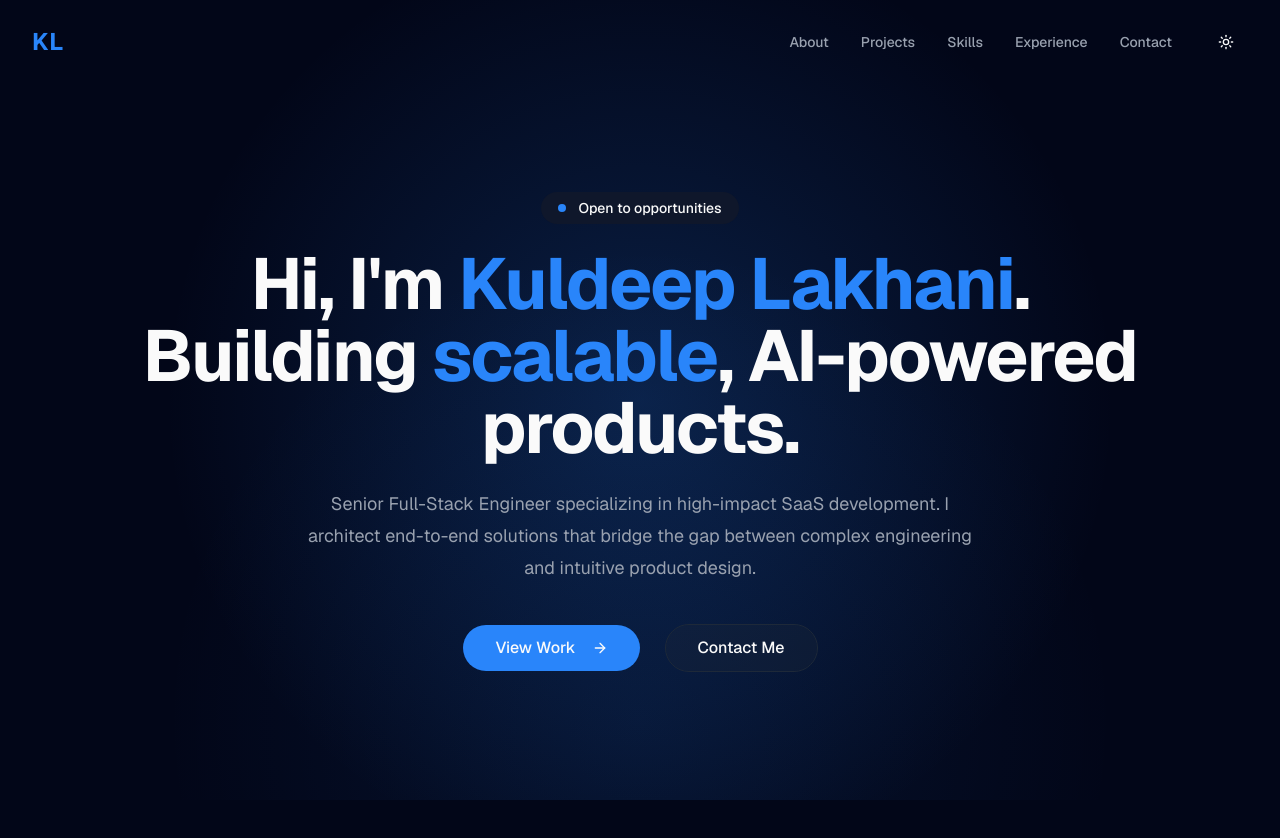
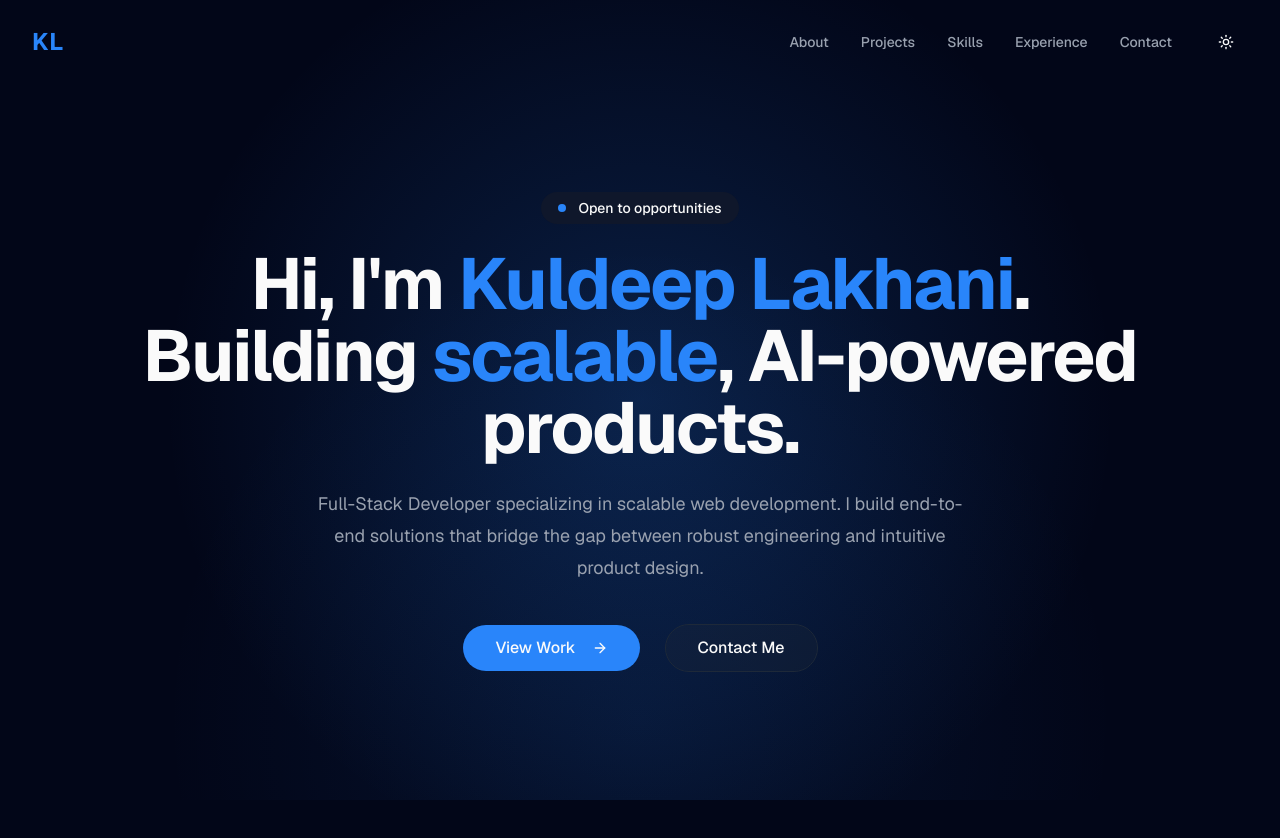
Before and after one commit to Kuldeep-Lakhani/My_Portfolio, a Next.js app: page / in a window 1280 px wide. Shown: the top 838 px of the page. Built offline with nearby package versions, Linux system fonts and the light colour scheme.

Commit message:
update about, footer section descriptive content

```diff
--- a/components/footer.tsx
+++ b/components/footer.tsx
@@ -36,7 +36,7 @@ export function Footer() {
             </a>
             <div className="space-y-4">
               <p className="text-sm text-muted-foreground max-w-xs leading-relaxed">
-                Full-Stack Developer & AI SaaS Builder. Passionate about creating high-performance web applications and scalable architectures that transform complex ideas into seamless digital experiences.
+                Full-Stack Developer. Passionate about creating scalable, high-performance web applications using Next.js, React, Node.js, and modern databases to transform complex ideas into seamless digital experiences.
               </p>
             </div>
           </div>
--- a/sections/about.tsx
+++ b/sections/about.tsx
@@ -13,7 +13,7 @@ export function About() {
             </h2>
             <div className="space-y-4 text-muted-foreground text-lg leading-relaxed">
               <p>
-                I am a Full-Stack Engineer specialized in building high-performance web products using <strong>Next.js, TypeScript, and AI-assisted development</strong>. I bridge the gap between complex engineering and intuitive product design, focusing on delivering measurable business impact for SaaS companies.
+                I am a Full-Stack Developer specialized in building scalable, high-performance web applications. My core stack includes <strong>Next.js, React, TypeScript, Node.js, Tailwind CSS, and modern database solutions like MongoDB and PostgreSQL</strong>. I bridge the gap between robust engineering and intuitive product design, focusing on delivering seamless user experiences and measurable business impact.
               </p>
               <p>
                 Currently, I am leading development at <strong>Desilo Technologies</strong>, where I architect scalable systems and integrate generative AI capabilities to solve real-world industry challenges.
--- a/sections/hero.tsx
+++ b/sections/hero.tsx
@@ -120,7 +120,7 @@ export function Hero() {
             ref={descriptionRef}
             className="mt-6 text-lg leading-8 text-muted-foreground max-w-2xl"
           >
-            Senior Full-Stack Engineer specializing in high-impact SaaS development. I architect end-to-end solutions that bridge the gap between complex engineering and intuitive product design.
+            Full-Stack Developer specializing in scalable web development. I build end-to-end solutions that bridge the gap between robust engineering and intuitive product design.
           </p>
 
           <div
```
